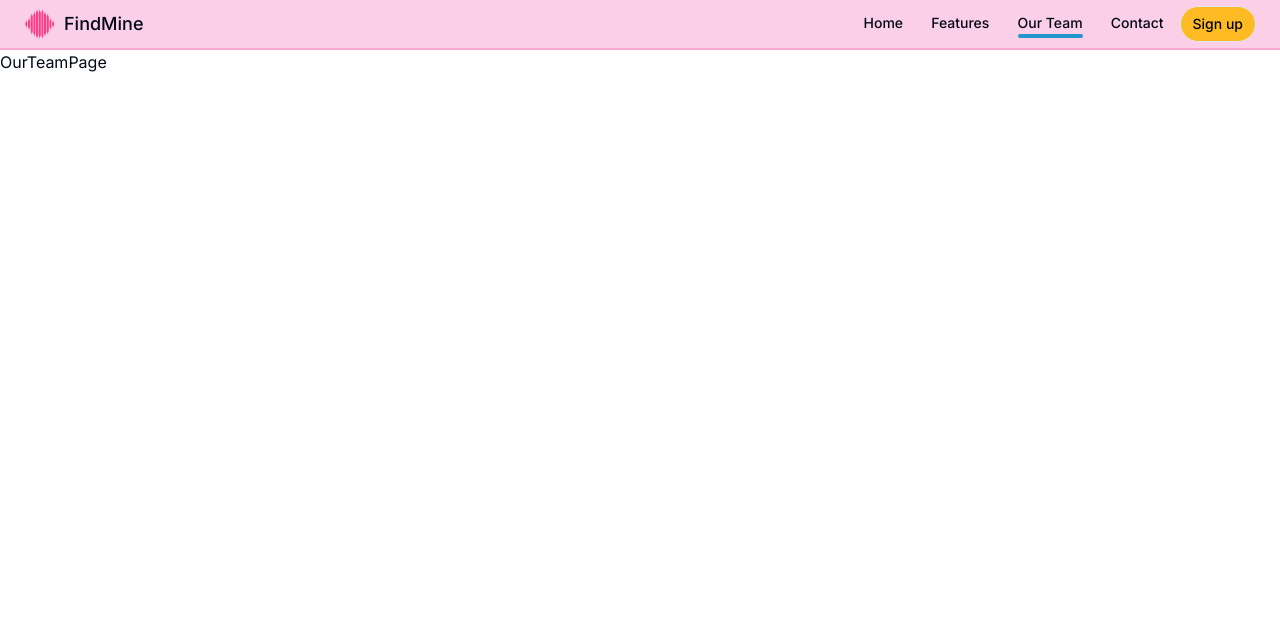
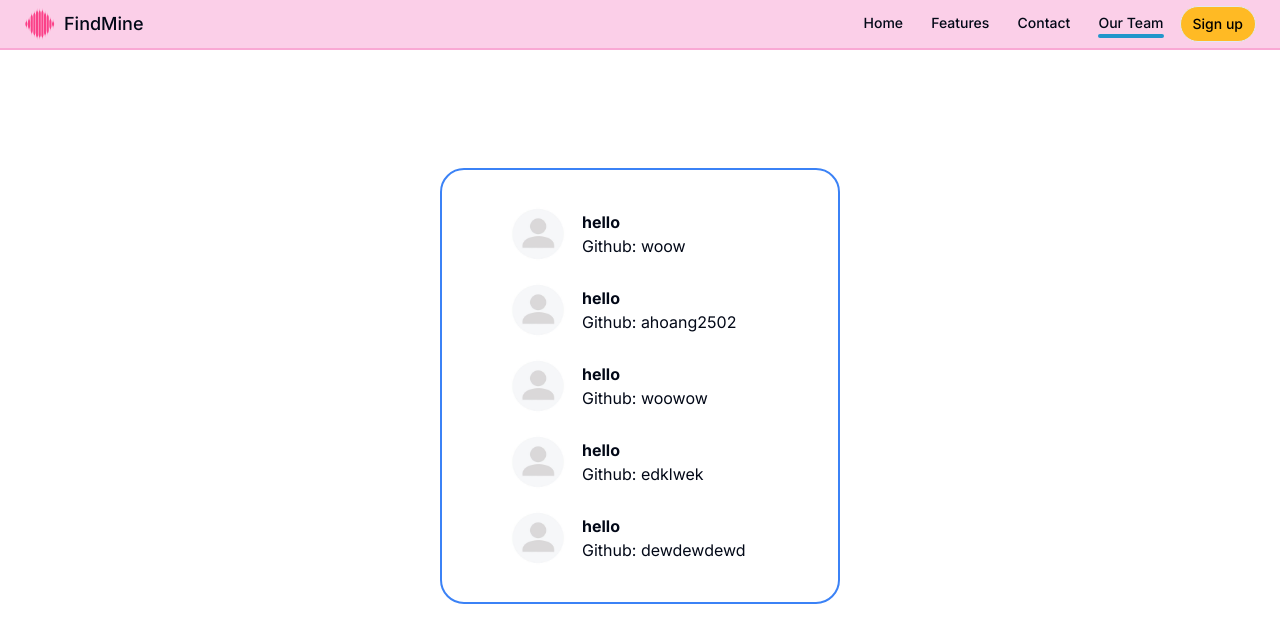
Before and after one commit to ahoang2502/catalyst-hackafun, a Next.js app: page /ourteam in a window 1280 px wide. Shown: the top 642 px of the page. Built offline with nearby package versions, Linux system fonts and the light colour scheme; no server answers.

Commit message:
feat: add our-team page

```diff
--- a/src/app/(platform)/ourteam/page.tsx
+++ b/src/app/(platform)/ourteam/page.tsx
@@ -1,9 +1,50 @@
-import React from 'react'
+import Image from "next/image";
+import React from "react";
 
 const OurTeamPage = () => {
+  const teamMembers = [
+    {
+      name: "hello",
+      github: "woow",
+    },
+    {
+      name: "hello",
+      github: "ahoang2502",
+    },
+    {
+      name: "hello",
+      github: "woowow",
+    },
+    {
+      name: "hello",
+      github: "edklwek",
+    },
+    {
+      name: "hello",
+      github: "dewdewdewd",
+    },
+  ];
+
   return (
-    <div>OurTeamPage</div>
-  )
-}
+    <div className="h-full w-full flex items-center justify-center -mt-16">
+      <div className="border-blue-500 border-2 rounded-3xl p-8 px-16 w-[400px] space-y-3">
+        {teamMembers.map((mem) => (
+          <div className="flex items-center justify-start w-full space-x-3">
+            <div className="flex space-x-3 items-center">
+              <div className="relative size-16">
+                <Image src="/img.jpg" alt={mem.name} fill />
+              </div>
 
-export default OurTeamPage
+              <div className="">
+                <p className="font-bold">{mem.name}</p>
+                <p className="">Github: {mem.github}</p>
+              </div>
+            </div>
+          </div>
+        ))}
+      </div>
+    </div>
+  );
+};
+
+export default OurTeamPage;
--- a/src/lib/constants.ts
+++ b/src/lib/constants.ts
@@ -3,8 +3,8 @@ import { HomeIcon } from "lucide-react";
 export const navbarItems = [
   { href: "/", value: "Home", icon: HomeIcon },
   { href: "/features", value: "Features" },
+  { href: "/contact", value: "Contact" },
   { href: "/ourteam", value: "Our Team" },
-  { href: "/contact", value: "Contact" },
 ];
 
 export const testimonials = [
```
Also changed, not shown: public/img.jpg (added).
